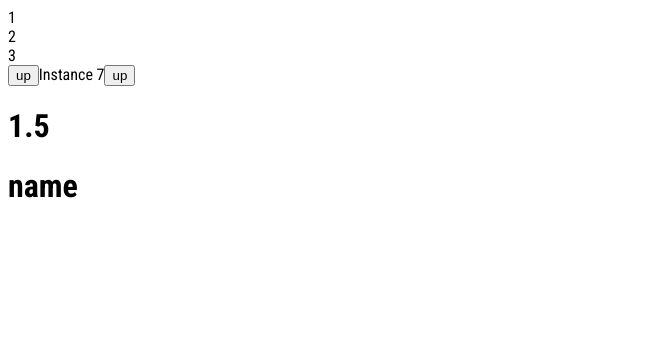
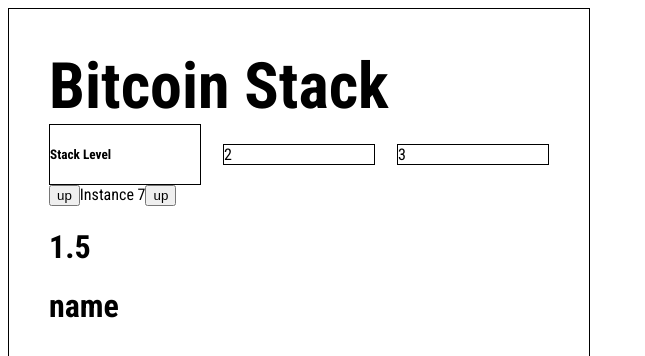
Before and after one commit to agjs/stackcoin-widget, a React (Create React App) app: page / in a window 1280 px wide. Shown: the top 356 px of the page, without its empty margins (0-645 px from the left). Built offline with nearby package versions, Linux system fonts and the light colour scheme.

Commit message:
1 file modified, 1 added, 1 deleted

```diff
--- a/components/StackWidget/index.jsx
+++ b/components/StackWidget/index.jsx
@@ -1,5 +1,5 @@
 import React from "react";
-import "./style.css";
+import "./style.scss";
 
 const StackWidget = ({
   name,
@@ -9,9 +9,11 @@
 }) => {
   return (
     <div className="sc-stack-widget">
-      <div />
+      <h1 className="sc-stack-widget__stack-name">Bitcoin Stack</h1>
       <header className="sc-stack-widget__header">
-        <div className="sc-stack-widget__header__item">1</div>
+        <div className="sc-stack-widget__header__item">
+          <h5 className="sc-stack-widget__header__item__title">Stack Level</h5>
+        </div>
         <div className="sc-stack-widget__header__item">2</div>
         <div className="sc-stack-widget__header__item">3</div>
       </header>
--- /dev/null
+++ b/components/StackWidget/style.scss
@@ -0,0 +1,23 @@
+.sc-stack-widget {
+  max-width: 500px;
+  border: 1px solid black;
+  padding: 40px;
+
+  &__stack-name {
+    font-size: 4rem;
+    margin: 0;
+  }
+
+  &__header {
+    display: flex;
+    justify-content: space-between;
+    align-items: center;
+    &__item {
+      border: 1px solid black;
+      width: 30%;
+    }
+  }
+
+  &__instance-bar {
+  }
+}
```
Also changed, not shown: components/StackWidget/style.css (deleted).
